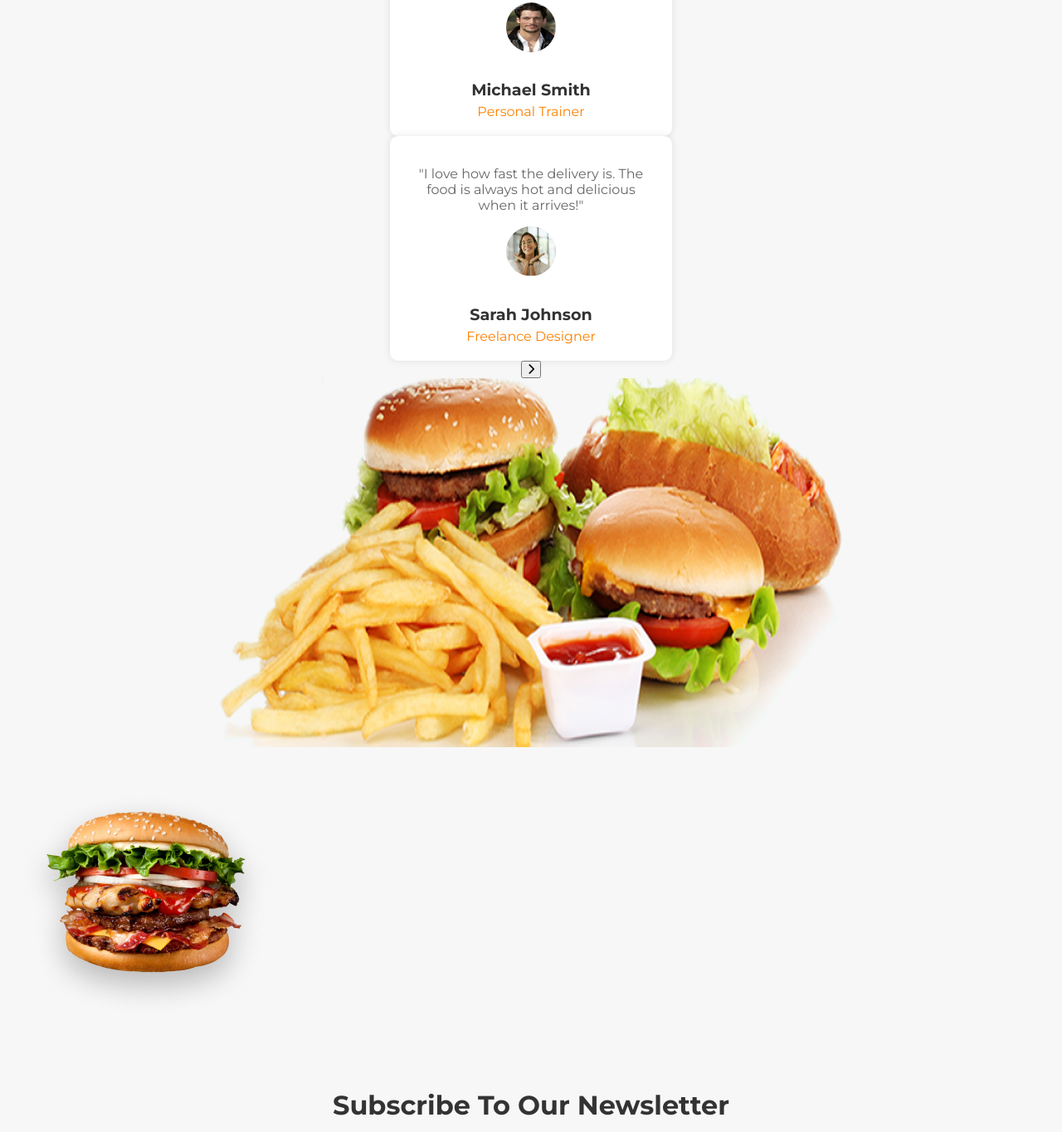
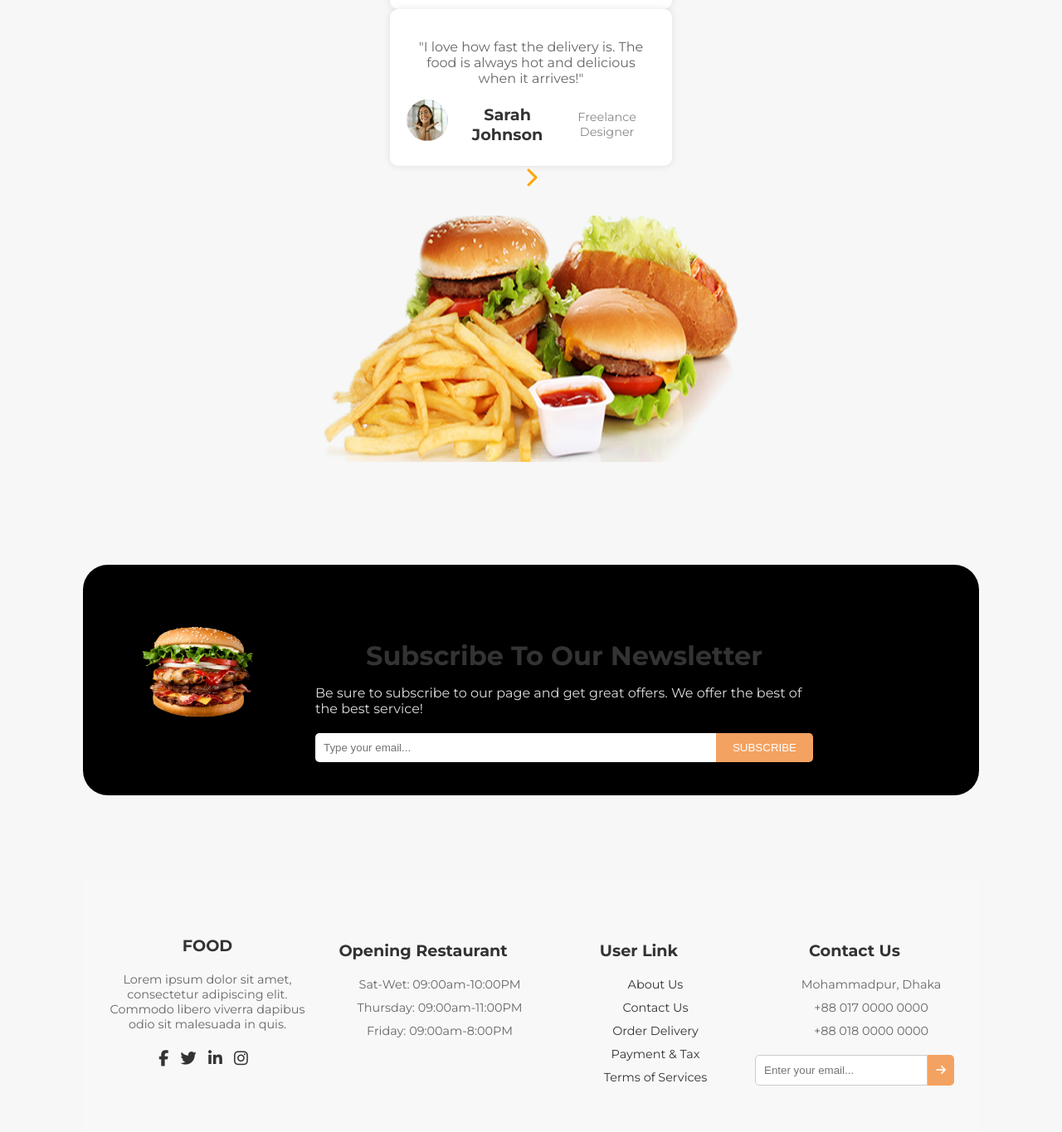
Before and after one commit to Sayma-abdul-kader/Food_delivery, a plain HTML site: page index.html in a window 1280 px wide. Shown: the part 3595-4960 px from the top of the page at 83% size. Drawn offline with Linux system fonts and the light colour scheme.

Commit message:
style.css

```diff
--- a/style.css
+++ b/style.css
@@ -406,6 +406,196 @@ footer {
     color: #fff;
     padding: 10px;
 }
+.client-info {
+    display: flex;
+    align-items: center;
+    margin-top: 10px;
+}
+
+.client-info img {
+    border-radius: 50%;
+    width: 50px;
+    height: 50px;
+    margin-right: 10px;
+}
+
+.client-info h3 {
+    font-size: 1.2em;
+    margin: 0;
+}
+
+.client-info span {
+    font-size: 0.9em;
+    color: #888;
+}
+
+.testimonial-nav {
+    background-color: transparent;
+    border: none;
+    font-size: 1.5em;
+    cursor: pointer;
+    margin: 0 20px;
+    color: #FFA500;
+}
+
+.testimonial-image {
+    margin-top: 30px;
+}
+
+.testimonial-image img {
+    width: 500px;
+    border-radius: 10px;
+}
+
+
+
+.newsletter-section {
+    background-color: #000000;
+    color: white;
+    padding: 40px;
+    border-radius: 30px;
+    display: flex;
+    justify-content: center;
+    align-items: center;
+    margin: 100px;
+    max-width: 1200px;
+}
+
+.newsletter-content {
+    display: flex;
+    align-items: center;
+    width: 100%;
+    max-width: 1200px;
+}
+
+.newsletter-content img {
+    max-width: 200px;
+    margin-right: 40px;
+    border-radius: 20px;
+}
+
+.newsletter-text {
+    max-width: 600px;
+}
+
+.newsletter-text h2 {
+    font-size: 2rem;
+    margin-bottom: 10px;
+}
+
+.newsletter-text p {
+    margin-bottom: 20px;
+    font-size: 1rem;
+    color: #ddd;
+}
+
+#newsletter-form {
+    display: flex;
+}
+
+#newsletter-form input {
+    flex: 1;
+    padding: 10px;
+    border: none;
+    border-radius: 5px 0 0 5px;
+}
+
+#newsletter-form button {
+    padding: 10px 20px;
+    border: none;
+    background-color: #f4a261;
+    color: white;
+    border-radius: 0 5px 5px 0;
+    cursor: pointer;
+}
+
+#newsletter-form button:hover {
+    background-color: #e07b39;
+}
+
+footer {
+    background-color: #f8f8f8;
+    padding: 40px 20px;
+    color: #333;
+    margin: 100px;
+}
+
+.footer-content {
+    display: flex;
+    justify-content: space-around;
+    flex-wrap: wrap;
+    max-width: 1200px;
+    margin: 0 auto;
+}
+
+.footer-section {
+    flex: 1;
+    margin: 10px;
+}
+
+.footer-section h3, .footer-section h4 {
+    margin-bottom: 20px;
+    font-size: 1.2rem;
+}
+
+.footer-section p, .footer-section ul, .footer-section li {
+    font-size: 0.9rem;
+    color: #666;
+    list-style: none;
+}
+
+.footer-section ul li {
+    margin-bottom: 10px;
+}
+
+.footer-section a {
+    color: #333;
+    text-decoration: none;
+}
+
+.footer-section a:hover {
+    color: #f4a261;
+}
+
+.socials {
+    margin-top: 20px;
+}
+
+.socials a {
+    margin-right: 10px;
+    color: #333;
+    font-size: 1.2rem;
+    text-decoration: none;
+}
+
+.socials a:hover {
+    color: #f4a261;
+}
+
+#contact-form {
+    display: flex;
+    margin-top: 20px;
+}
+
+#contact-form input {
+    flex: 1;
+    padding: 10px;
+    border: 1px solid #ccc;
+    border-radius: 5px 0 0 5px;
+}
+
+#contact-form button {
+    padding: 10px;
+    border: none;
+    background-color: #f4a261;
+    color: white;
+    border-radius: 0 5px 5px 0;
+    cursor: pointer;
+}
+
+#contact-form button:hover {
+    background-color: #e07b39;
+}
 
 @media screen and (max-width: 1200px) {
     .product-grid {
```
